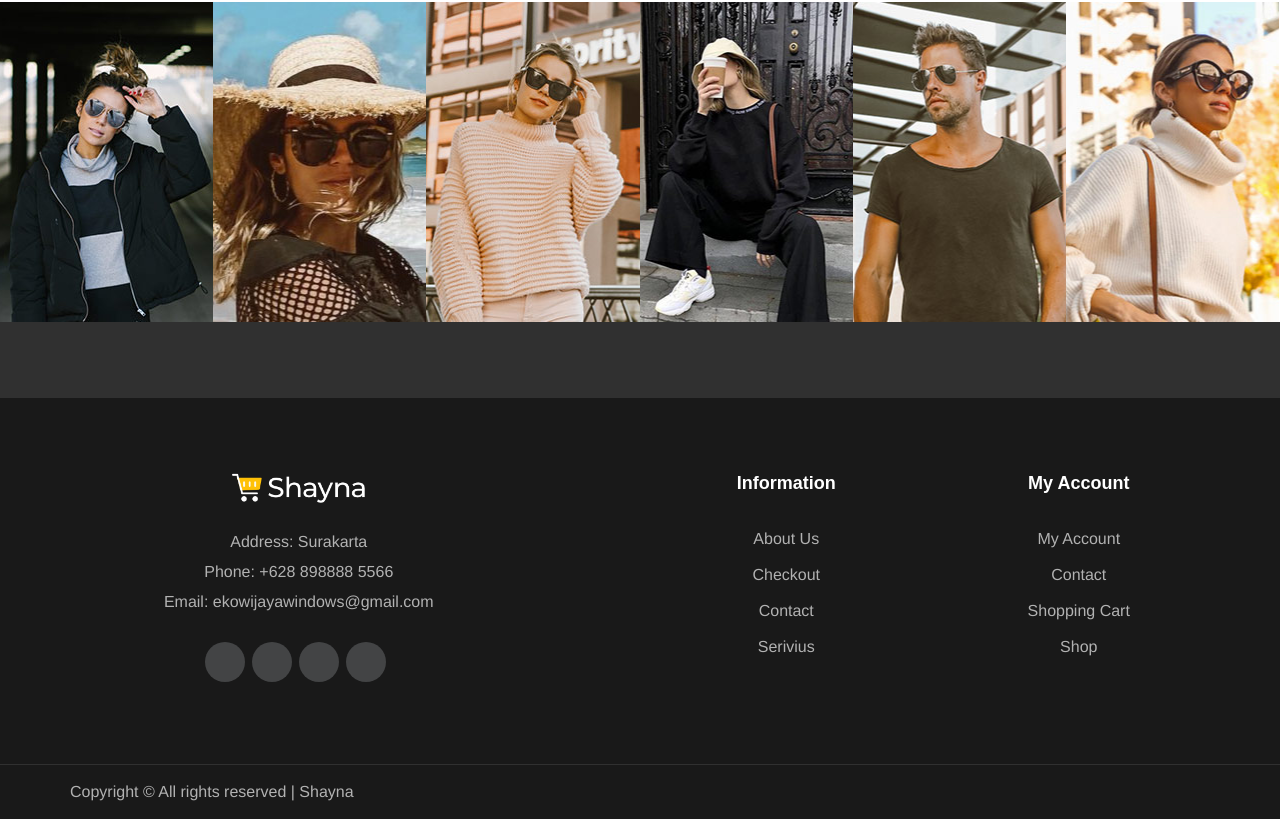
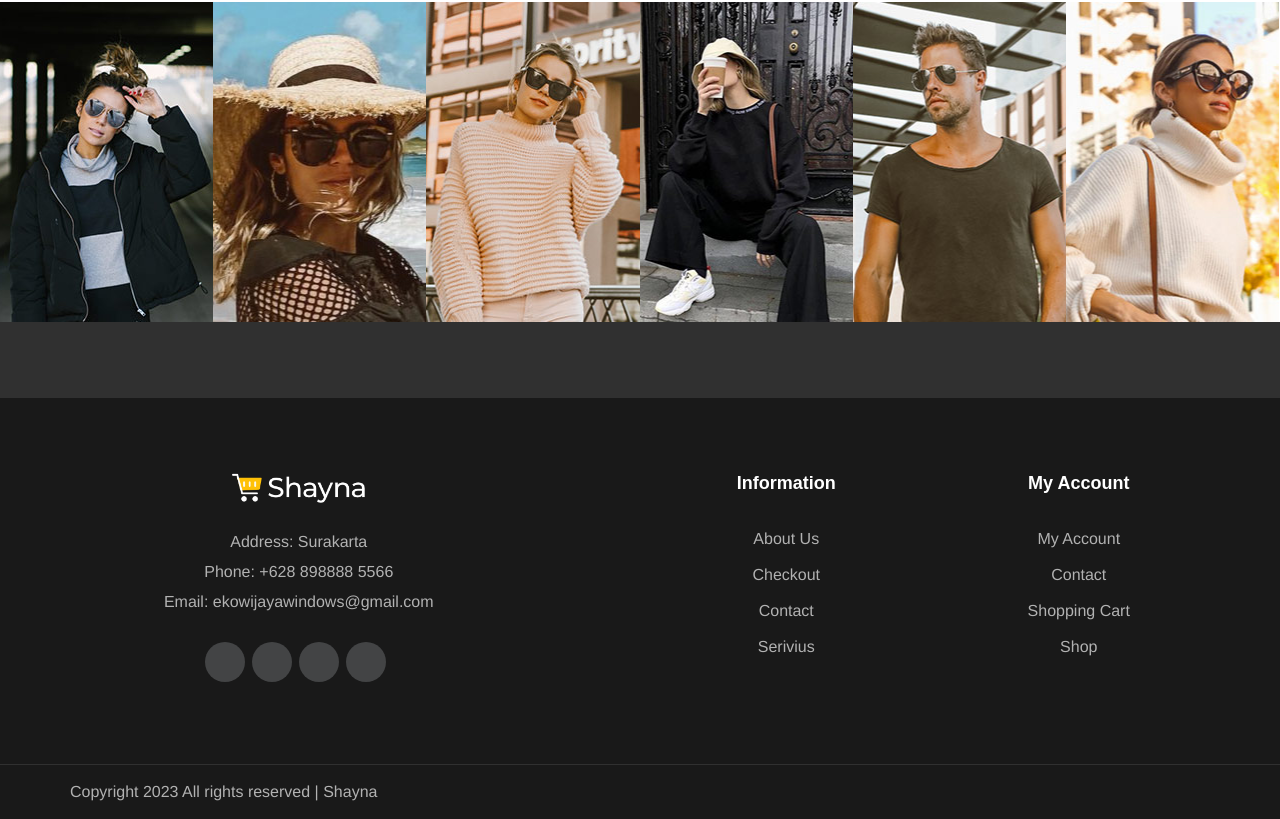
Before and after one commit to W17aya/Percobaan-Vue-Laravel, a Vue app: page / in a window 1280 px wide. Shown: the part 649-1468 px from the top of the page. Built offline with nearby package versions, Linux system fonts and the light colour scheme; some icons are missing; a web font is replaced by a local one.

Commit message:
Update FooterShayna.vue

```diff
--- a/src/components/FooterShayna.vue
+++ b/src/components/FooterShayna.vue
@@ -50,7 +50,7 @@
                 <div class="row">
                     <div class="col-lg-12">
                         <div class="copyright-text">
-                            Copyright &copy;
+                            Copyright 2023
                             All rights reserved | Shayna
                         </div>
                     </div>
```
